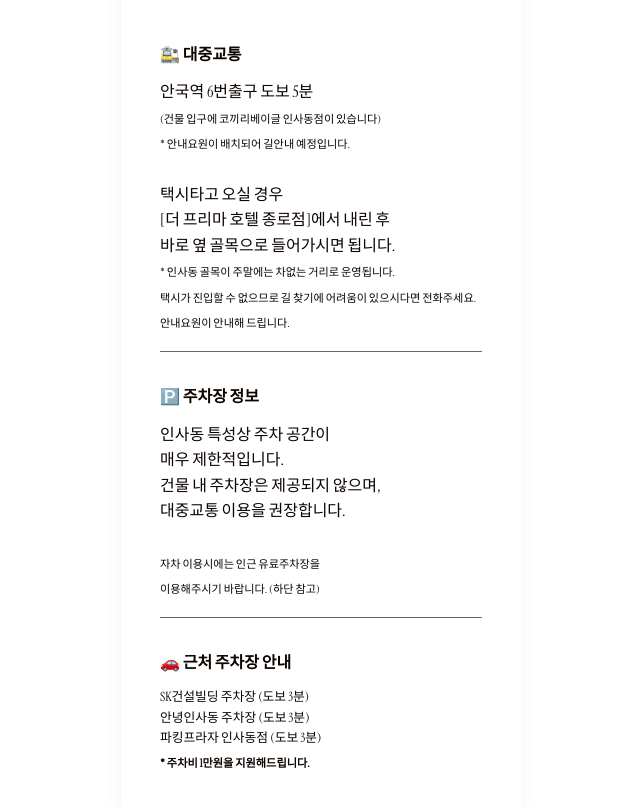
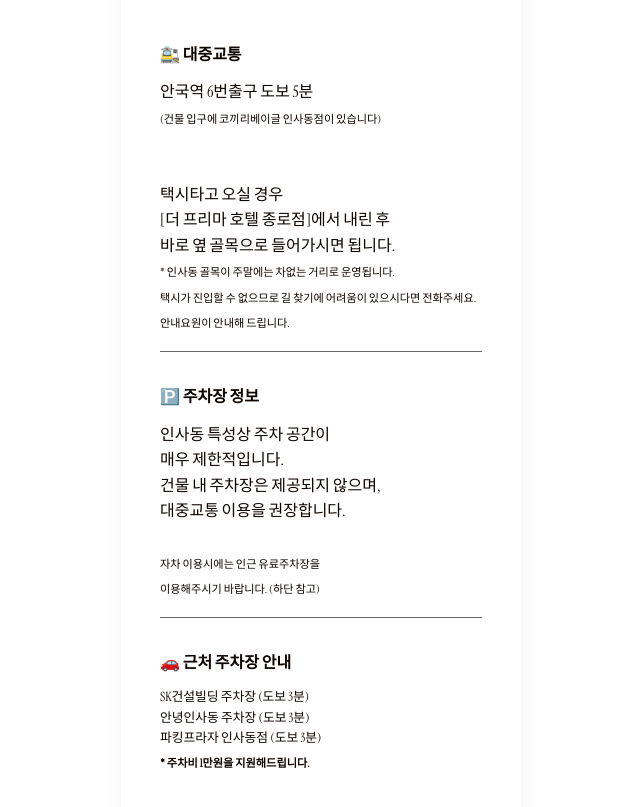
Before and after one commit to rowanna/wedding-invitation, a Vue app: page / in a window 1280 px wide. Shown: the part 3480-4287 px from the top of the page, without its empty margins (319-959 px from the left). Built offline with nearby package versions, Linux system fonts and the light colour scheme.

Commit message:
LocationSection.vue 업데이트

```diff
--- a/src/components/wedding/LocationSection.vue
+++ b/src/components/wedding/LocationSection.vue
@@ -43,7 +43,7 @@
             <h3>🚉 대중교통</h3>
             <p>안국역 6번출구 도보 5분</p>
             <span>(건물 입구에 코끼리베이글 인사동점이 있습니다)</span><br />
-            <span>* 안내요원이 배치되어 길안내 예정입니다.</span>
+            <!--<span>* 안내요원이 배치되어 길안내 예정입니다.</span>-->
             <br /><br />
             <p>택시타고 오실 경우</p>
             <p>[더 프리마 호텔 종로점]에서 내린 후 <br/>바로 옆 골목으로 들어가시면 됩니다.</p>
```
